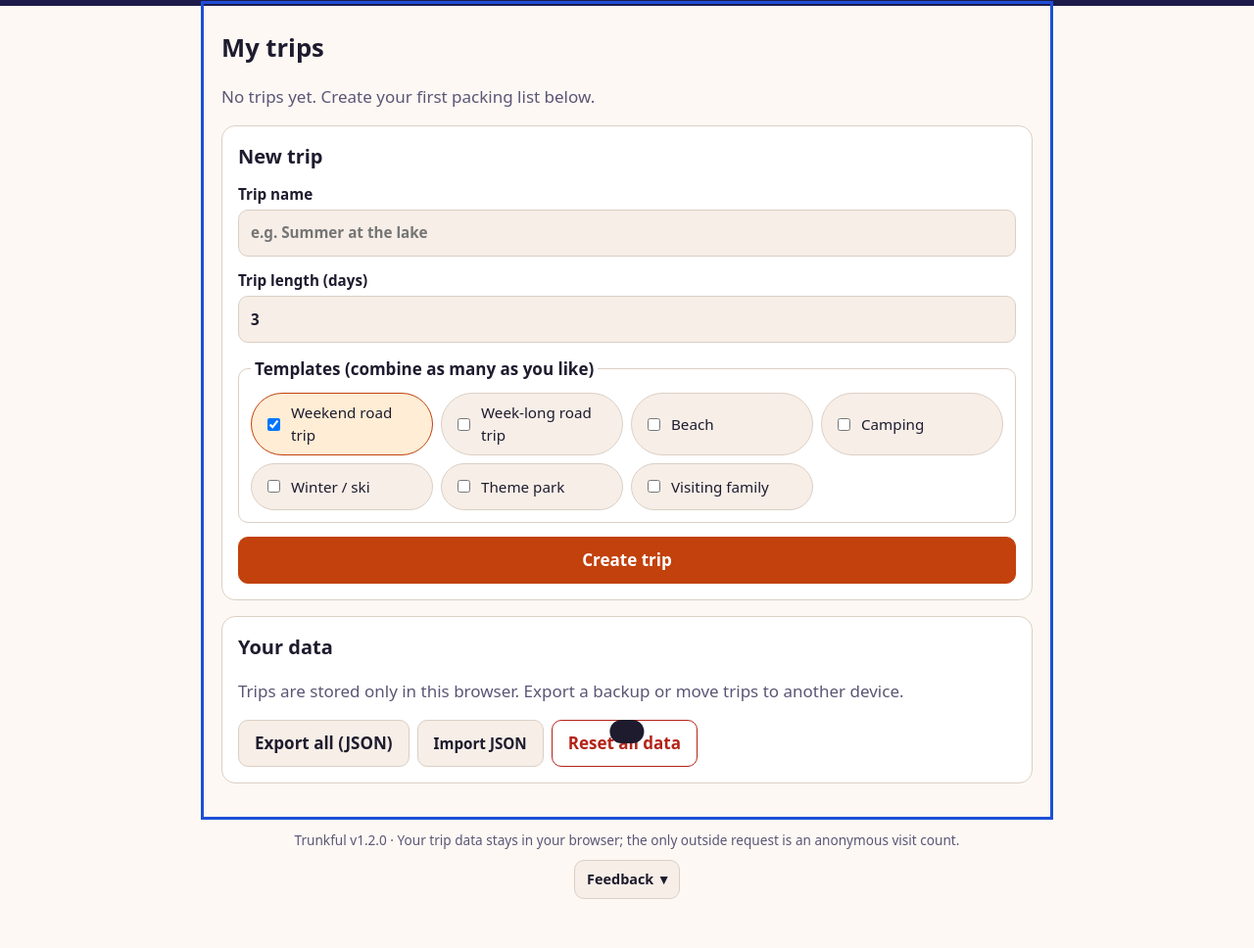
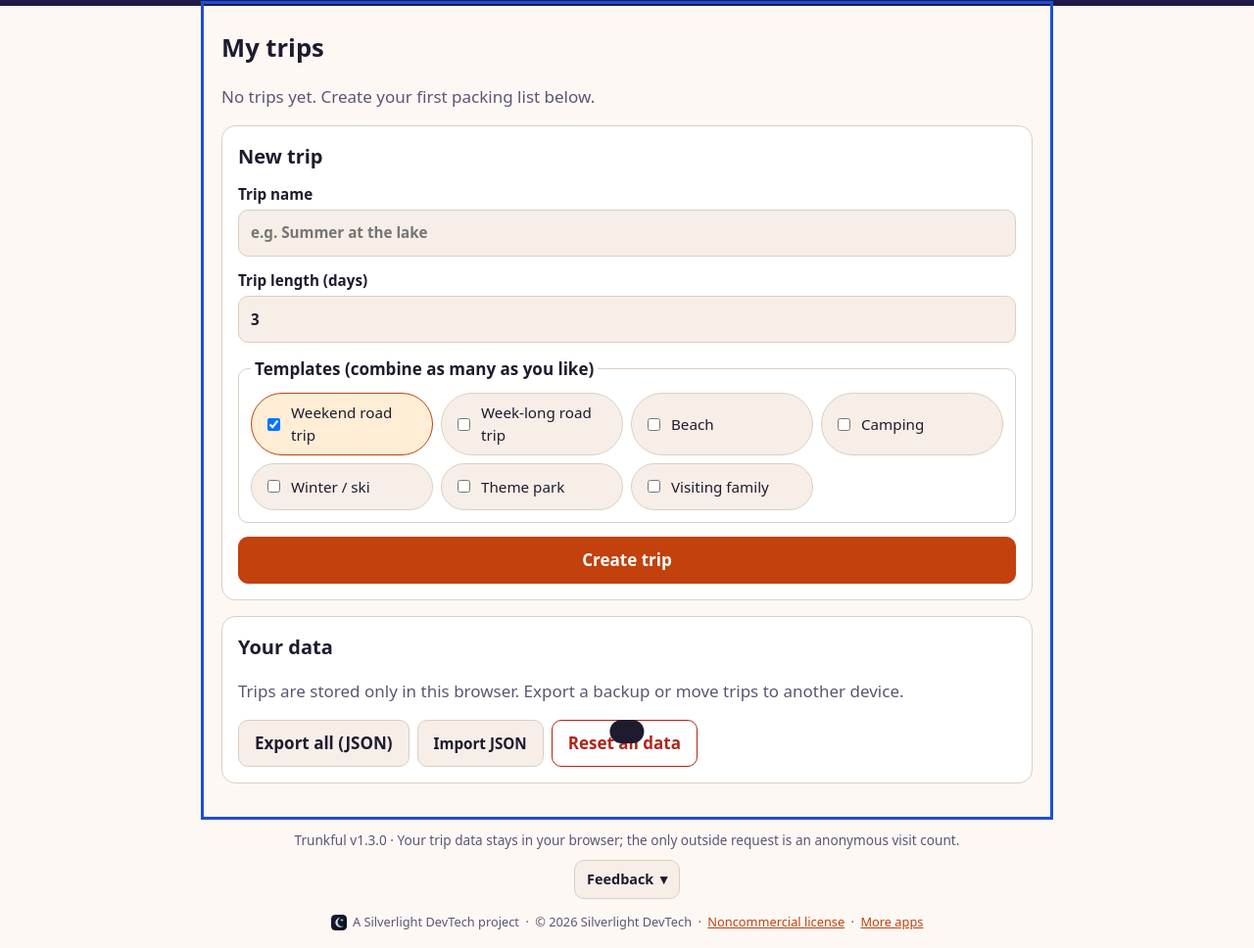
Before and after one commit to lance6x5/road-trip-packer, a website built with Vite: page index.html in a window 1280 px wide. Shown: the part 61-1029 px from the top of the page at 98% size. Before the commit the page ends 995 px from the top, so only its background shows below. Built offline with nearby package versions, Linux system fonts and the light colour scheme.

Commit message:
License under PolyForm Noncommercial 1.0.0 and add studio credit (v1.3.0)
- Add LICENSE.md (PolyForm Noncommercial 1.0.0, first license for the project)
- Footer: Silverlight DevTech credit with mark, license link and "More apps" link to https://lance6x5.github.io/
- Add author/copyright meta tags, README License and Trademarks sections, contribution licensing note
- Set license/author in package.json and bump version to 1.3.0

Co-Authored-By: Claude Opus 5.5 <noreply@anthropic.com>

```diff
--- a/index.html
+++ b/index.html
@@ -4,6 +4,8 @@
     <meta charset="UTF-8" />
     <meta name="viewport" content="width=device-width, initial-scale=1.0" />
     <meta name="description" content="Trunkful: every bag, every traveler, one checklist. Road trip packing lists for the whole family, shareable by link." />
+    <meta name="author" content="Silverlight DevTech" />
+    <meta name="copyright" content="© 2026 Silverlight DevTech" />
     <meta name="theme-color" content="#1e1b4b" />
     <link rel="icon" type="image/svg+xml" href="/icon.svg" />
     <link rel="apple-touch-icon" href="/icon.svg" />
@@ -29,6 +31,16 @@
           <p class="feedback-note">Opens GitHub — a free GitHub account is required. Don't include personal data.</p>
         </div>
       </details>
+      <p class="studio-credit">
+        <img src="/silverlight-mark.svg" alt="" width="16" height="16" />
+        <span>A Silverlight DevTech project</span>
+        <span aria-hidden="true">·</span>
+        <span>© 2026 Silverlight DevTech</span>
+        <span aria-hidden="true">·</span>
+        <a href="https://github.com/lance6x5/road-trip-packer/blob/main/LICENSE.md">Noncommercial license</a>
+        <span aria-hidden="true">·</span>
+        <a href="https://lance6x5.github.io/">More apps</a>
+      </p>
     </footer>
     <div id="toast" class="toast" role="status" aria-live="polite"></div>
     <dialog id="dialog" aria-labelledby="dialog-title"></dialog>
--- a/package.json
+++ b/package.json
@@ -1,7 +1,9 @@
 {
   "name": "road-trip-packer",
   "private": true,
-  "version": "1.2.0",
+  "version": "1.3.0",
+  "license": "PolyForm-Noncommercial-1.0.0",
+  "author": "Silverlight DevTech",
   "type": "module",
   "description": "Road trip packing checklists from templates, per-traveler sections, shareable via URL. 100% client-side.",
   "scripts": {
--- a/src/styles.css
+++ b/src/styles.css
@@ -87,6 +87,8 @@ a { color: var(--accent); }
 .feedback-note { margin: 0.5rem 0 0; }
 .app-footer > .visit-count { font-size: 0.8rem; font-variant-numeric: tabular-nums; }
 .visit-count[hidden] { display: none; }
+.app-footer > .studio-credit { display: flex; flex-wrap: wrap; align-items: center; justify-content: center; gap: 0.25rem 0.4rem; margin: 0.9rem 0 0; font-size: 0.8rem; }
+.studio-credit img { flex: none; border-radius: 4px; }
 
 /* ---------- Layout bits ---------- */
 .card {
```
Also changed, not shown: CONTRIBUTING.md (+4 -0 lines), CHANGELOG.md, LICENSE.md (added), README.md, public/silverlight-mark.svg (added), 1 other file.
